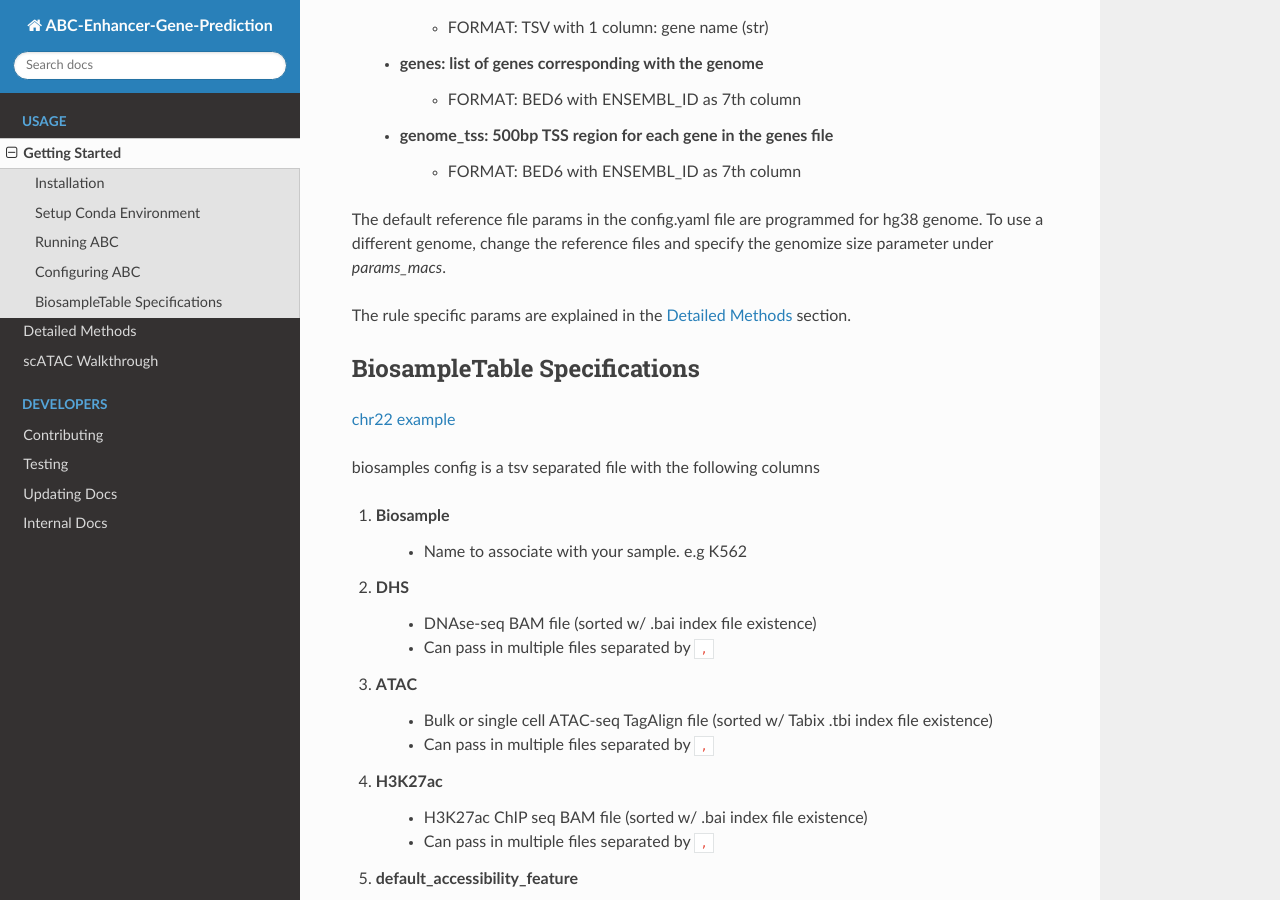
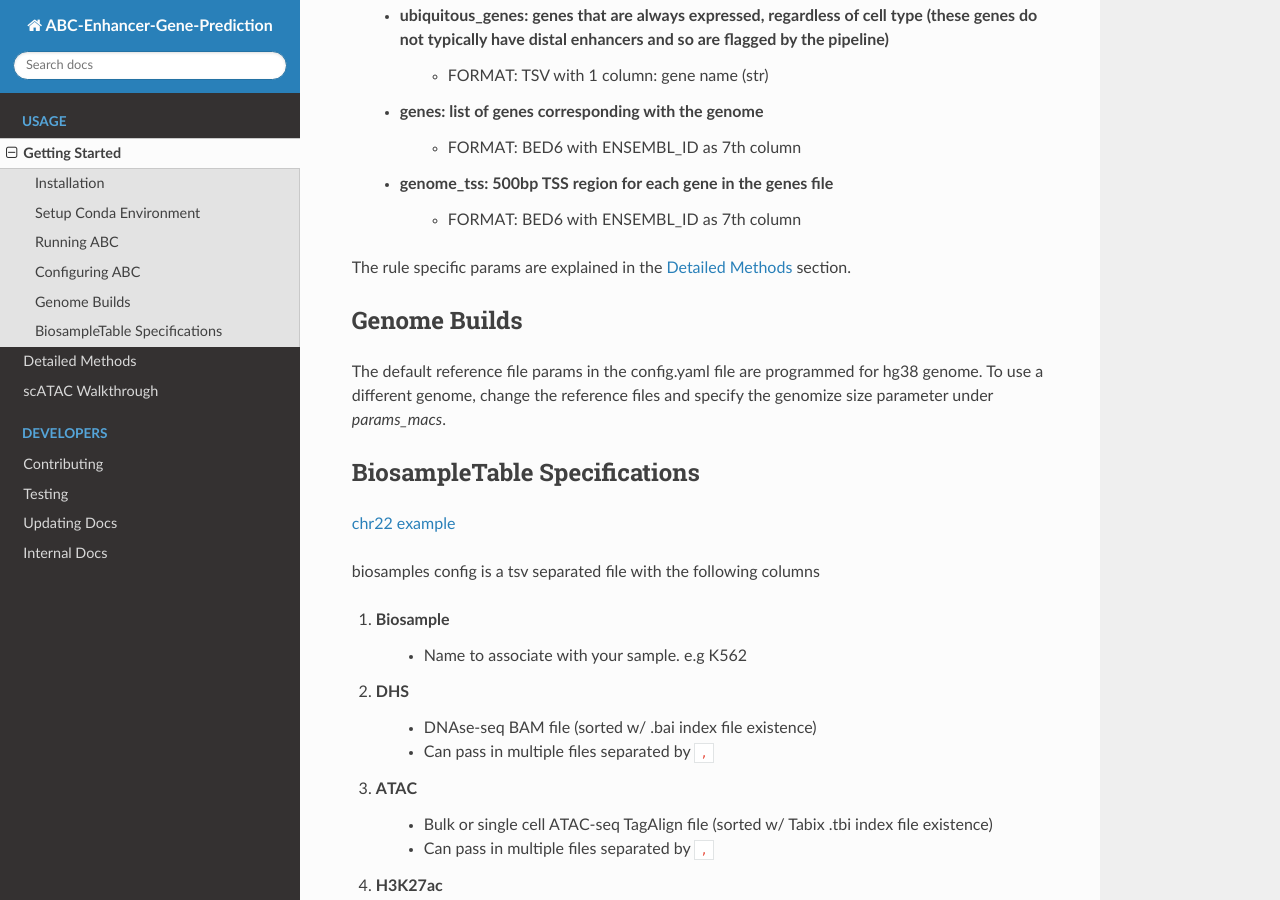
Before and after one commit to broadinstitute/ABC-Enhancer-Gene-Prediction, a Sphinx documentation site: the page built from docs/usage/getting_started.rst, in a window 1280 px wide and 900 px high, scrolled down 1807 px. Built offline with Sphinx 7.4.7 and the Read the Docs theme 2.0.0, drawn with Linux system fonts in a browser that asks for light colours; some of the changed text lies outside the part shown.

Commit message:
Update getting_started.rst

```diff
--- a/docs/usage/getting_started.rst
+++ b/docs/usage/getting_started.rst
@@ -78,11 +80,12 @@ Reference files
 	- genome_tss: 500bp TSS region for each gene in the genes file
 		- FORMAT: BED6 with ENSEMBL_ID as 7th column
 
+The rule specific params are explained in the :ref:`ABC-methods` section.
 
-
+Genome Builds
+-------------
 The default reference file params in the config.yaml file are programmed for hg38 genome. To use a different genome, change the reference files and specify the genomize size parameter under `params_macs`.
 
-The rule specific params are explained in the :ref:`ABC-methods` section.
 
 BiosampleTable Specifications
 -----------------------------
```
Also changed, not shown: other parts of docs/usage/getting_started.rst (+2 -0 lines).
